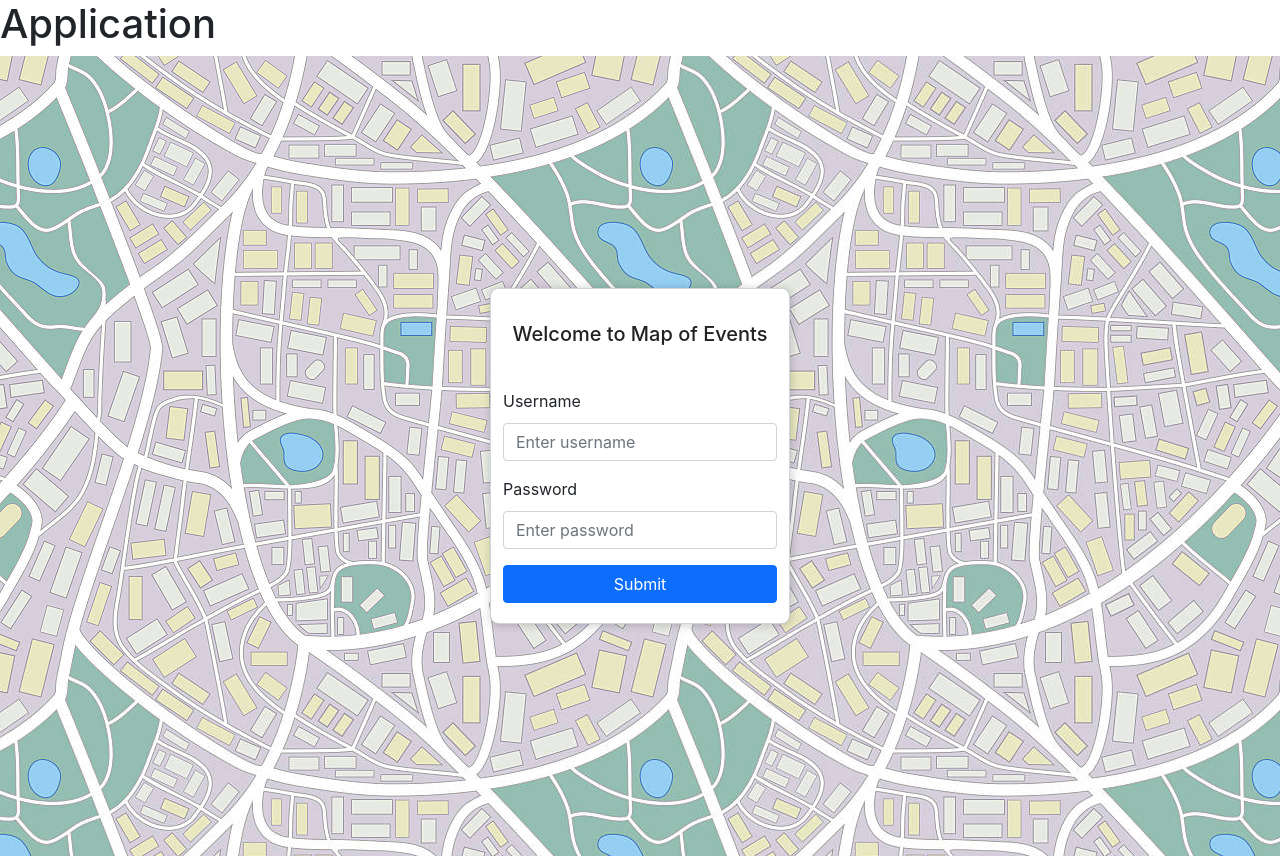
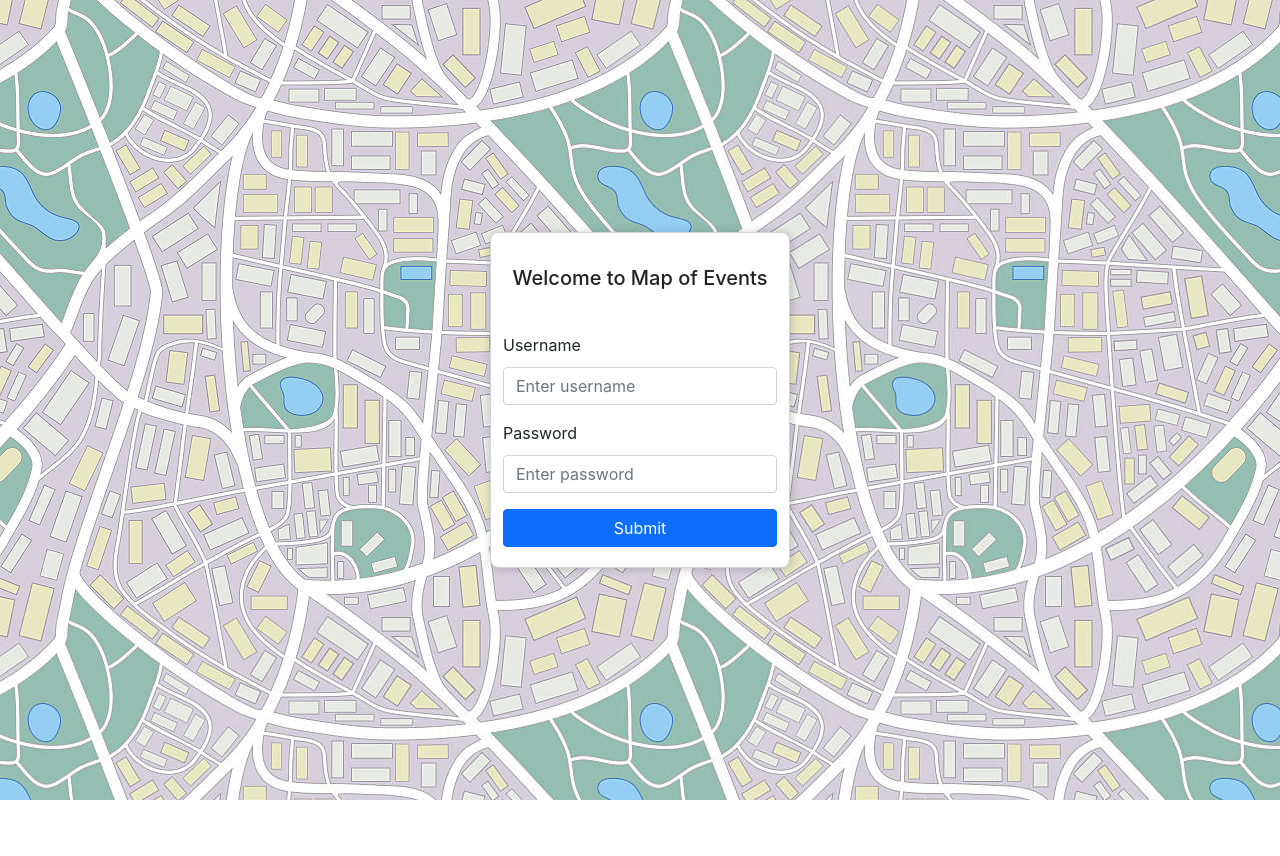
Before and after one commit to LabRat404/Map_of_Events, a React (Create React App) app in the folder 2720_project/: page / in a window 1280 px wide. After the commit the page ends 800 px from the top, so only its background shows below. Built offline with nearby package versions, Linux system fonts and the light colour scheme.

Commit message:
remove header

```diff
--- a/2720_project/src/App.js
+++ b/2720_project/src/App.js
@@ -21,7 +21,6 @@ function App() {
   */
   return (
     <div className="wrapper">
-      <h1>Application</h1>
       <div className="App">
         <Routes>
           <Route exact path="/" element={<Login />} />
```
